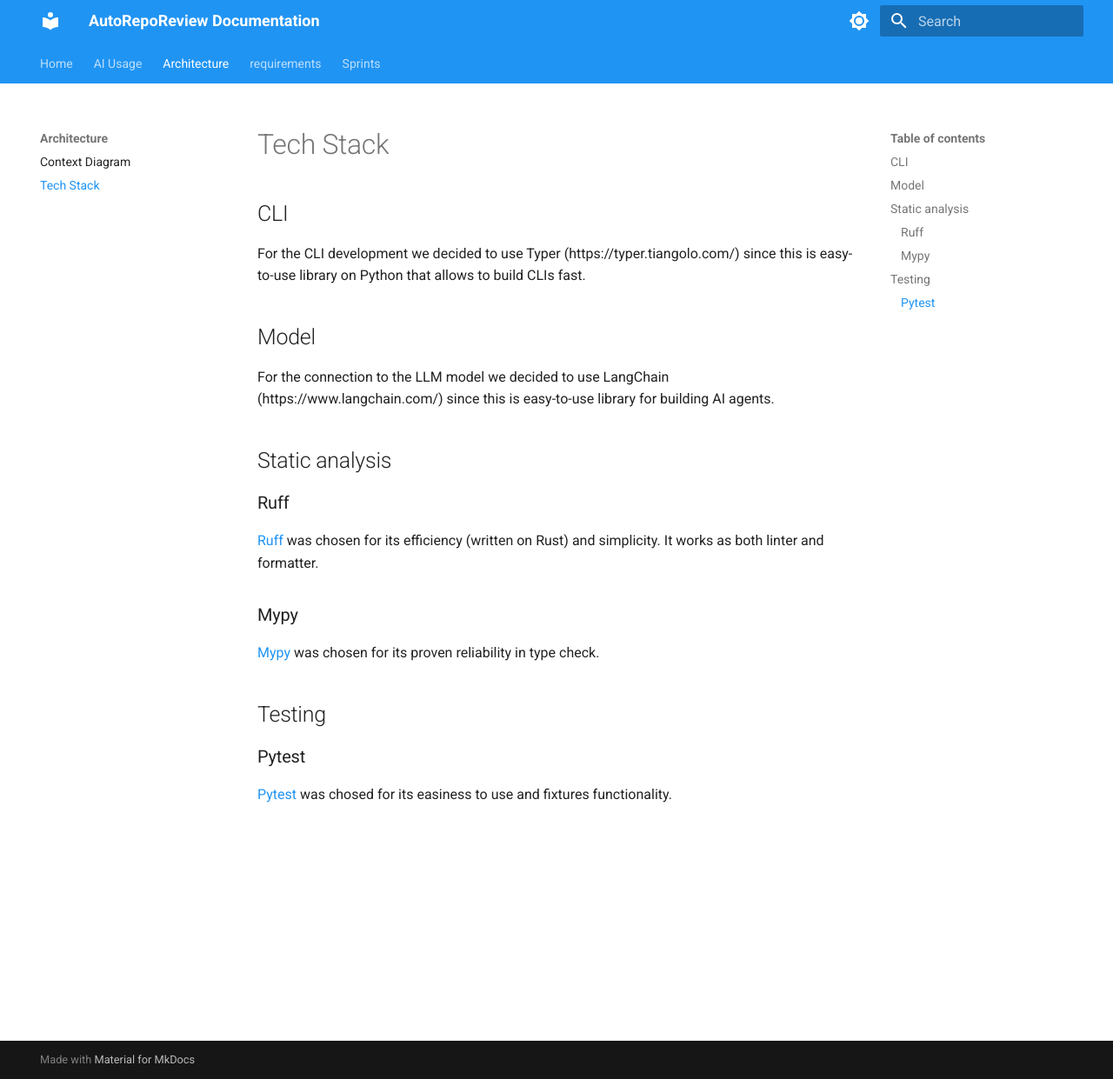
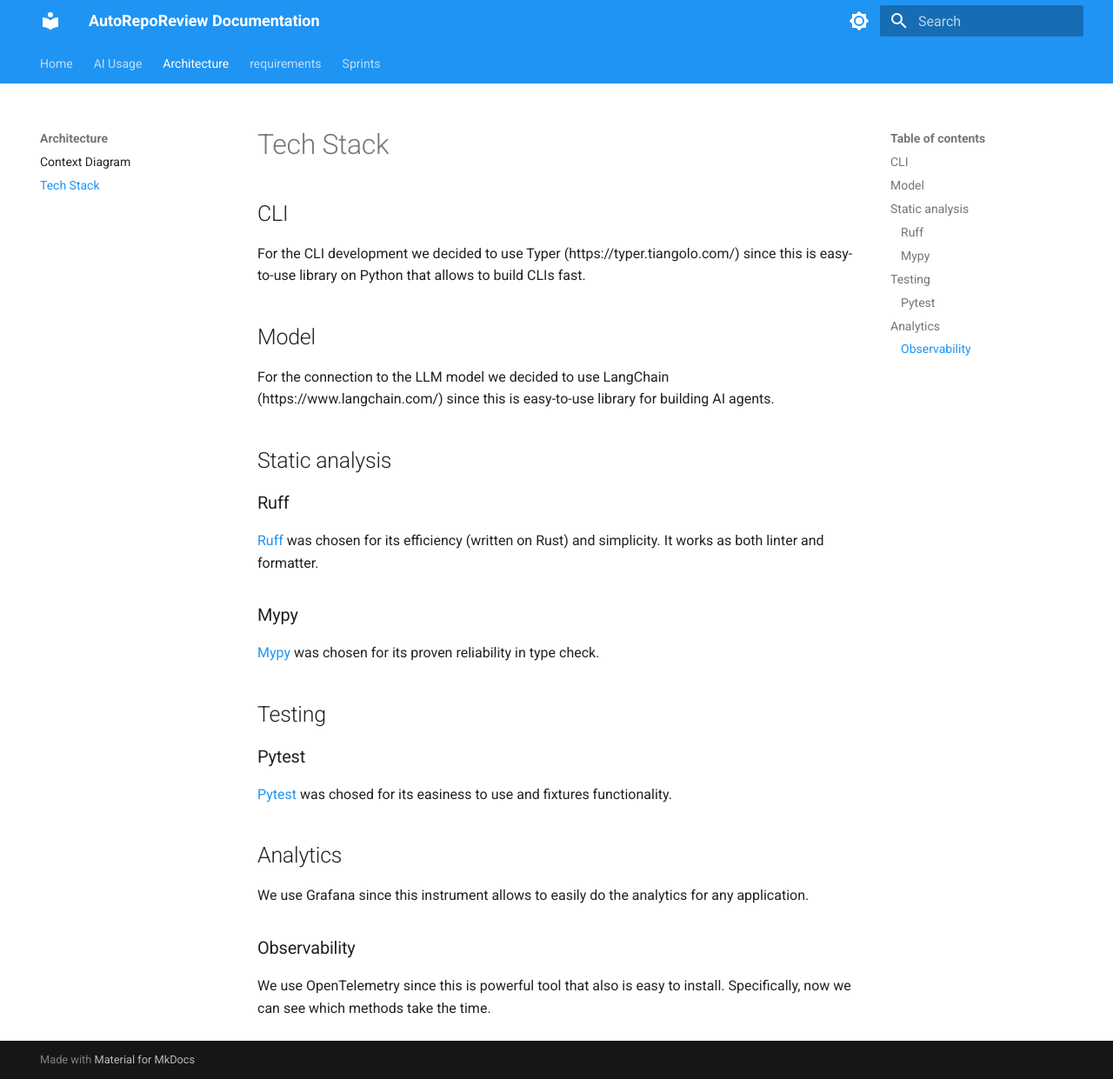
Before and after one commit to AutoRepoReviewITPD/AutoRepoReview, an MkDocs documentation site: the page built from docs/architecture/tech-stack.md, in a window 1280 px wide and 1241 px high. Shown: the whole window at 87% size. Built offline with MkDocs 1.6.1 and Material for MkDocs 9.7.7, drawn with Linux system fonts in a browser that asks for light colours.

Commit message:
update tech-stach.md

```diff
--- a/docs/architecture/tech-stack.md
+++ b/docs/architecture/tech-stack.md
@@ -23,3 +23,11 @@ For the connection to the LLM model we decided to use LangChain (https://www.lan
 ### Pytest
 
 [Pytest](https://docs.pytest.org/en/stable/) was chosed for its easiness to use and fixtures functionality.
+
+## Analytics
+
+We use Grafana since this instrument allows to easily do the analytics for any application.
+
+### Observability
+
+We use OpenTelemetry since this is powerful tool that also is easy to install. Specifically, now we can see which methods take the time.
```
